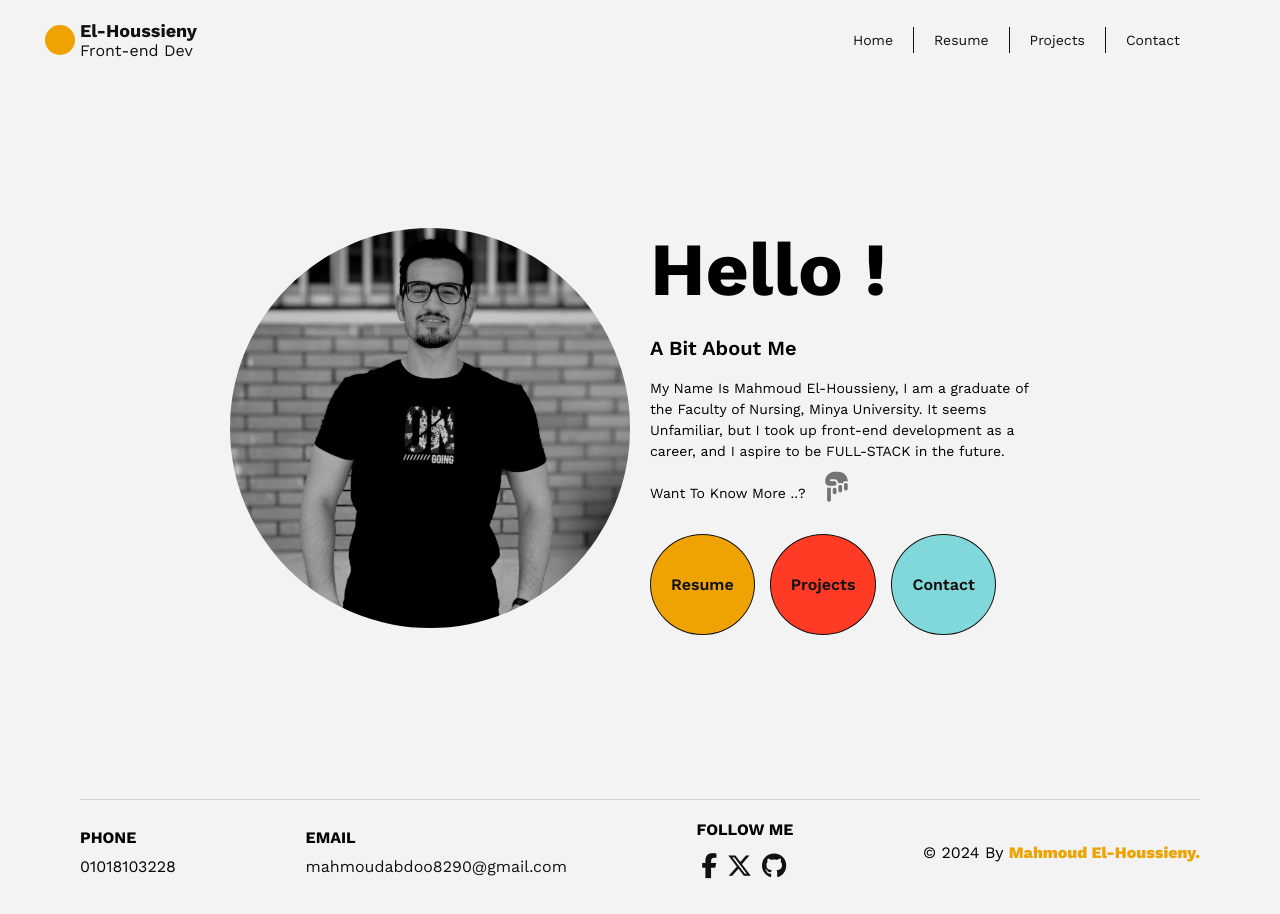
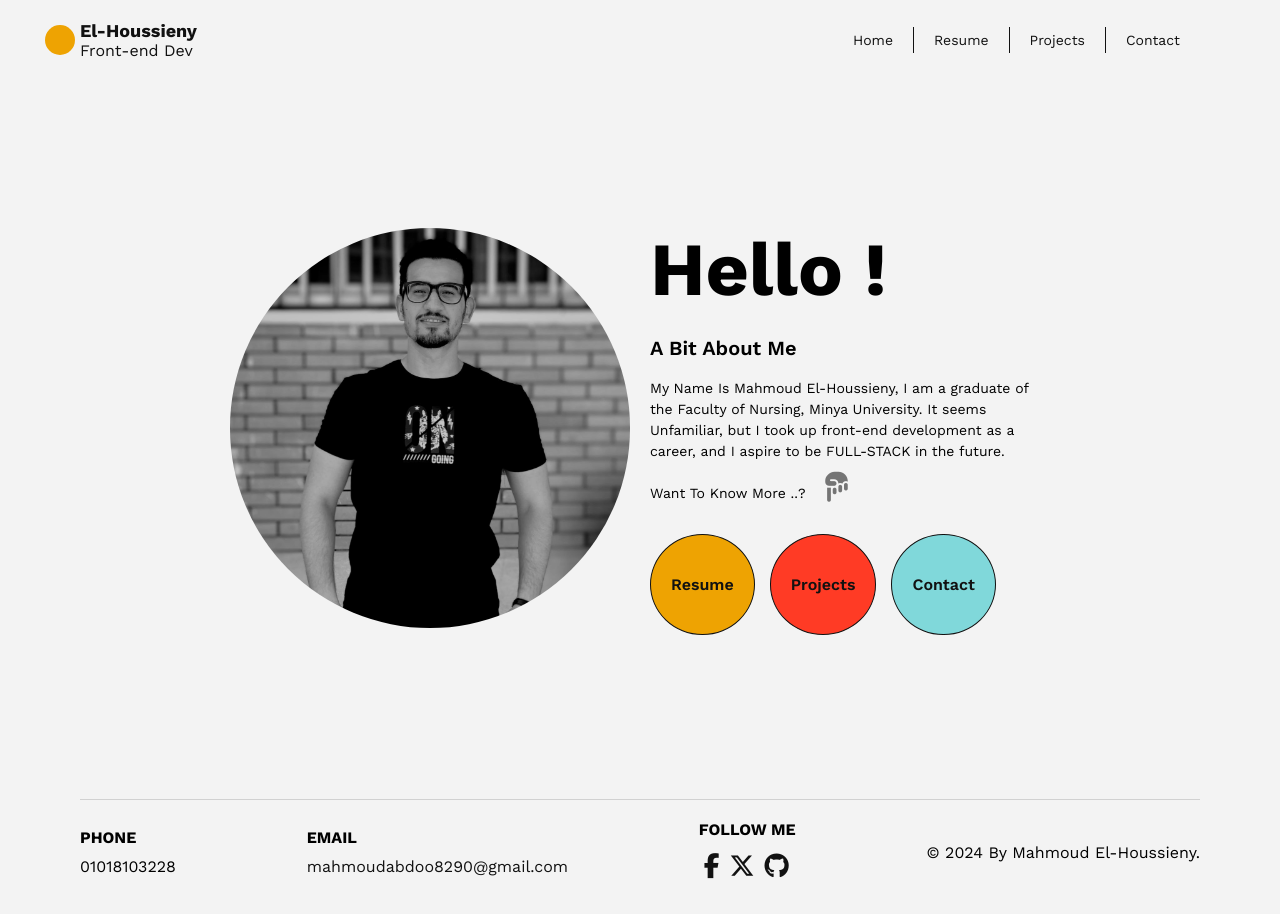
Before and after one commit to Mahmoudelhousiny/Houssieny-s-Portfolio, a plain HTML site: page index.html in a window 1280 px wide. Drawn offline with nearby package versions, Linux system fonts and the light colour scheme.

Commit message:
Update style.css

```diff
--- a/style.css
+++ b/style.css
@@ -215,11 +215,6 @@ footer .container > :nth-child(2) h4,
 footer .container > :nth-child(3) h4 {
   text-transform: uppercase;
   margin-bottom: 10px;
-}
-
-footer .container .author span {
-  color: var(--fill-color);
-  font-weight: 800;
 }
 
 footer .container > :nth-child(3) .links {
```
